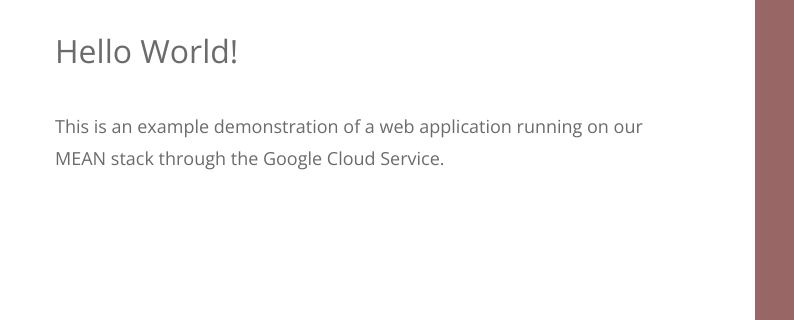
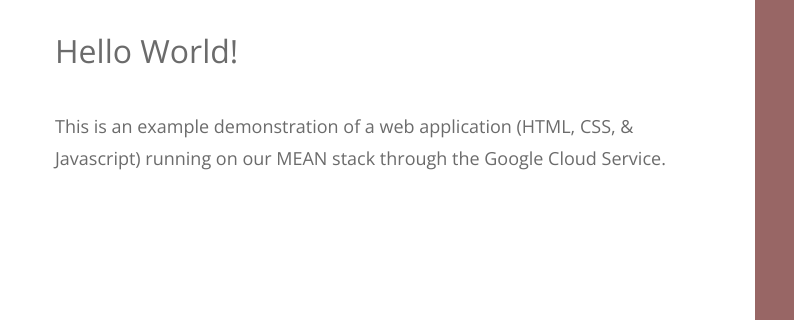
Before and after one commit to lhxo/it115webapp, a plain HTML site: page index.html in a window 1280 px wide. Shown: the part 658-978 px from the top of the page, 0-794 px from the left. Drawn offline with nearby package versions, Linux system fonts and the light colour scheme.

Commit message:
Update index.html

```diff
--- a/index.html
+++ b/index.html
@@ -38,7 +38,7 @@
               <div class="tm-welcome-left">
                 <h2 class="tm-welcome-title">Hello World!</h2>
                 <p class="pb-0">
-                  This is an example demonstration of a web application running on our MEAN stack through the Google Cloud Service.
+                  This is an example demonstration of a web application (HTML, CSS, & Javascript) running on our MEAN stack through the Google Cloud Service.
                 </p>
               </div>
             </div>
```
